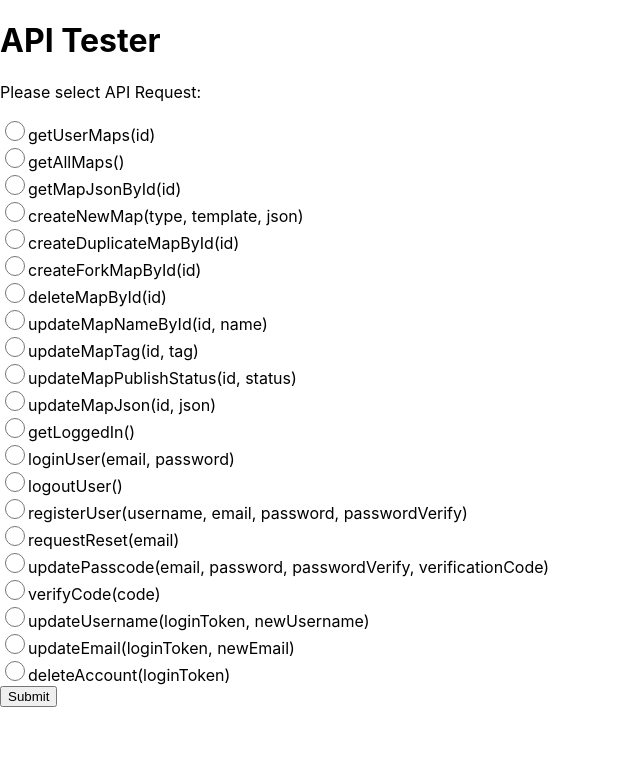
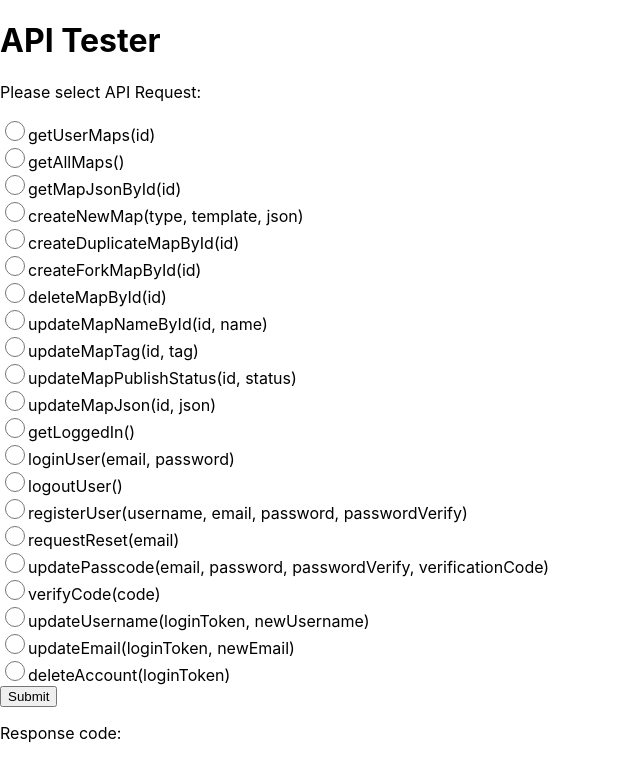
Before and after one commit to felixzhu00/cyannav, a React (Create React App) app in the folder client/: page / in a window 1280 px wide. Shown: the top 780 px of the page, without its empty margins (0-640 px from the left). Built offline with nearby package versions, Linux system fonts and the light colour scheme.

Commit message:
Remove object rendering. See console for output.

```diff
--- a/client/src/components/APITester.jsx
+++ b/client/src/components/APITester.jsx
@@ -271,7 +271,7 @@ function APITester() {
 
         {renderTextInputFields()}
         <input type="submit" value="Submit" />
-        <p>{response}</p>
+        <p>Response code: {response.status ? response.status : ""}</p>
       </form>
     </>
   );
```
